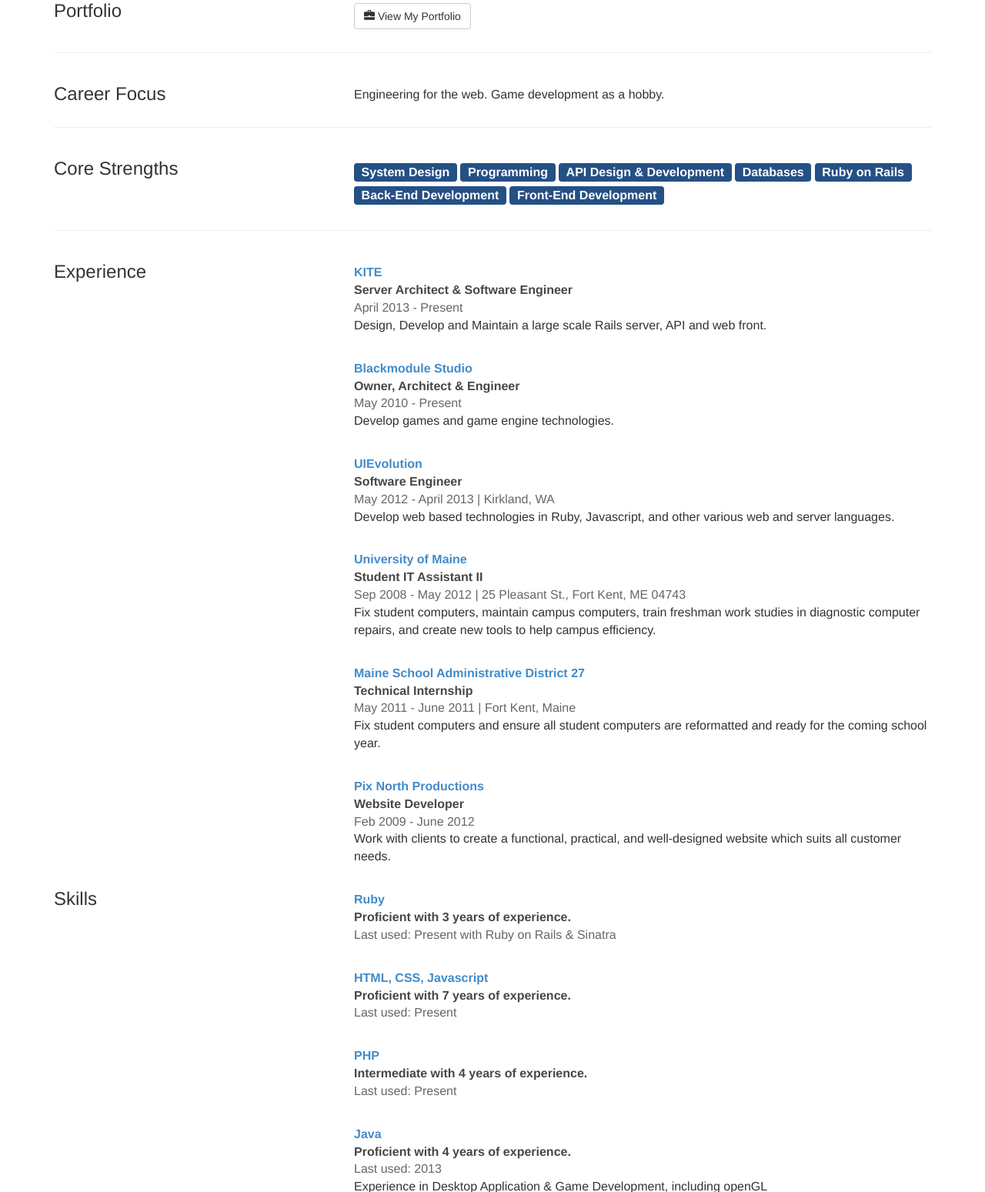
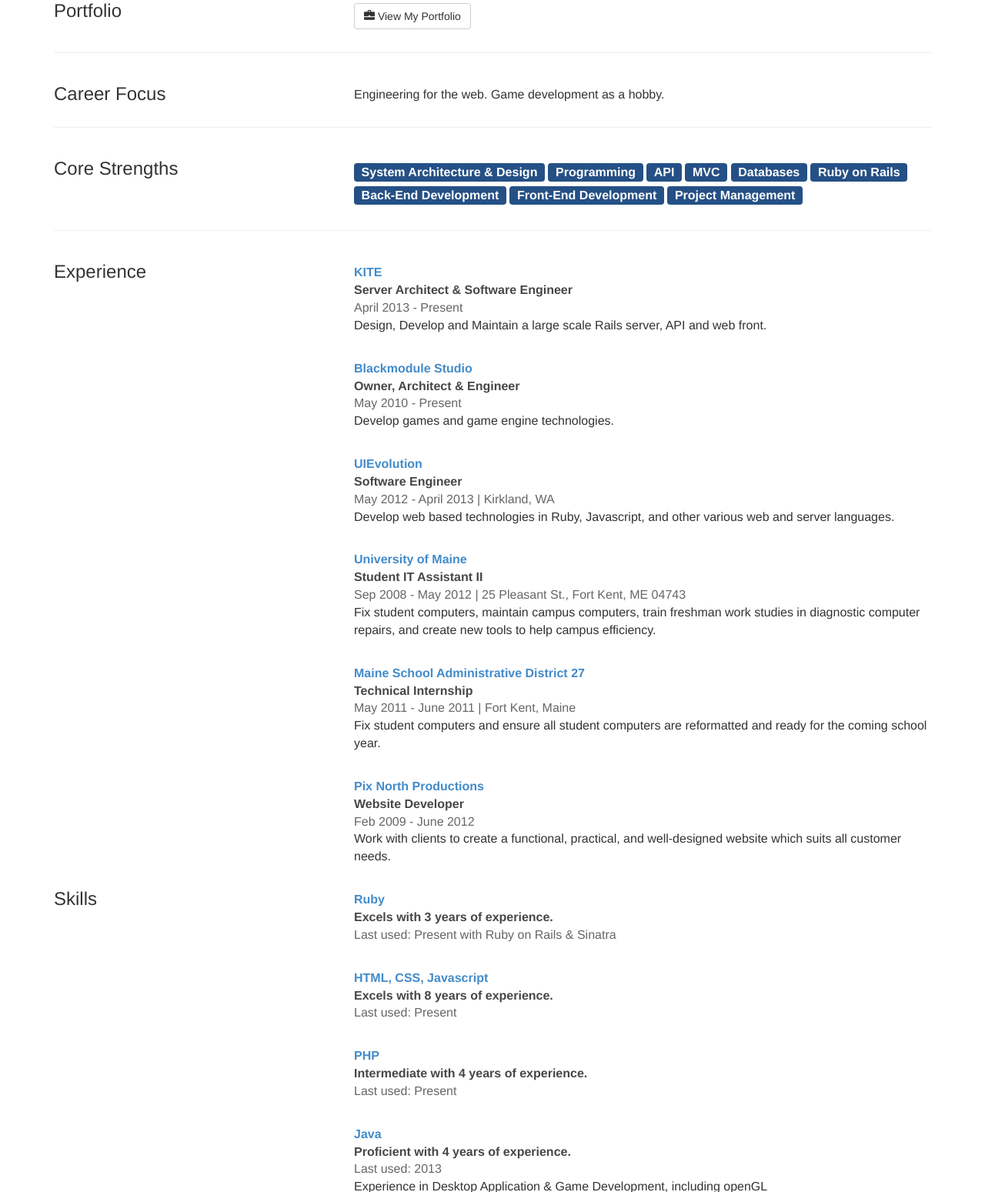
Before and after one commit to shawndeprey/shawndeprey, a PHP site: page /resume.php in a window 1280 px wide. Shown: the part 228-1777 px from the top of the page at 77% size. Run offline with PHP 8.4, Linux system fonts and the light colour scheme.

Commit message:
Updated resume and index

```diff
--- a/index.php
+++ b/index.php
@@ -15,6 +15,11 @@
             <span class="glyphicon glyphicon-briefcase"></span> View My Portfolio
           </button>
         </a>
+        <a href="https://twitter.com/mrdeprey" style="text-decoration: none;" target="_BLANK">
+          <button type="button" class="btn btn-default btn-lg">
+            <span class="glyphicon glyphicon-globe"></span> View My Twitter
+          </button>
+        </a>
       </center>
     </p>
     <center>
--- a/resume.php
+++ b/resume.php
@@ -33,13 +33,15 @@
   </div>
   <div class="col-sm-8">
     <p class="span_list">
-      <span class="label label-info">System Design</span>
+      <span class="label label-info">System Architecture & Design</span>
       <span class="label label-info">Programming</span>
-      <span class="label label-info">API Design & Development</span>
+      <span class="label label-info">API</span>
+      <span class="label label-info">MVC</span>
       <span class="label label-info">Databases</span>
       <span class="label label-info">Ruby on Rails</span>
       <span class="label label-info">Back-End Development</span>
       <span class="label label-info">Front-End Development</span>
+      <span class="label label-info">Project Management</span>
     </p>
   </div>
 </div>
@@ -123,7 +125,7 @@
   <div class="col-sm-8">
     <p>
       <strong><a href="https://www.ruby-lang.org/en/" target="_BLANK">Ruby</a></strong><br>
-      <strong style="opacity:0.9;">Proficient with 3 years of experience.</strong><br>
+      <strong style="opacity:0.9;">Excels with 3 years of experience.</strong><br>
       <span style="opacity:0.75;">Last used: Present with Ruby on Rails & Sinatra</span><br>
     </p>
   </div>
@@ -133,7 +135,7 @@
   <div class="col-sm-8 col-sm-offset-4">
     <p>
       <strong><a href="#">HTML, CSS, Javascript</a></strong><br>
-      <strong style="opacity:0.9;">Proficient with 7 years of experience.</strong><br>
+      <strong style="opacity:0.9;">Excels with 8 years of experience.</strong><br>
       <span style="opacity:0.75;">Last used: Present</span><br>
     </p>
   </div>
```
Also changed, not shown: 1 other file.
